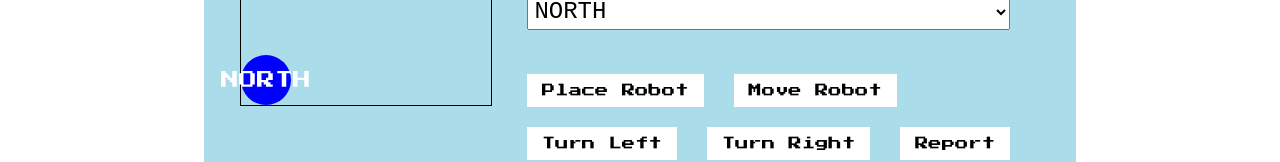
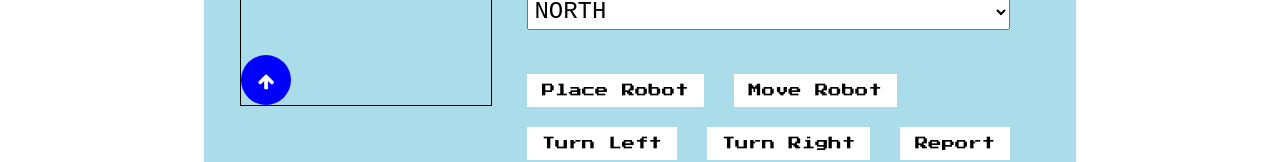
Before and after one commit to chiarazetaa/toy-robot-simulator, an Angular app: page / in a window 1280 px wide. Both pictures are taken after a click on the button "Place Robot". Shown: the part 392-554 px from the top of the page. Built offline with nearby package versions, Linux system fonts and the light colour scheme.

Commit message:
arrows added on the robot

```diff
--- a/src/app/robot-control/robot-control.component.html
+++ b/src/app/robot-control/robot-control.component.html
@@ -2,7 +2,12 @@
 <div class="container">
     <div class="table">
         <div class="robot" *ngIf="robotPlaced" [style.left.px]="x * 50" [style.bottom.px]="y * 50">
-            <span class="direction">{{ direction }}</span>
+            <span class="direction">
+                <span *ngIf="direction === 'NORTH'"><i class="fa fa-arrow-up"></i></span>
+                <span *ngIf="direction === 'SOUTH'"><i class="fa fa-arrow-down"></i></span>
+                <span *ngIf="direction === 'EAST'"><i class="fa fa-arrow-right"></i></span>
+                <span *ngIf="direction === 'WEST'"><i class="fa fa-arrow-left"></i></span>
+            </span>
         </div>
     </div>
     <div class="controls">
--- a/src/index.html
+++ b/src/index.html
@@ -7,6 +7,7 @@
   <link rel="preconnect" href="https://fonts.googleapis.com">
   <link rel="preconnect" href="https://fonts.gstatic.com" crossorigin>
   <link href="https://fonts.googleapis.com/css2?family=Press+Start+2P&display=swap" rel="stylesheet">
+  <link rel="stylesheet" href="https://maxcdn.bootstrapcdn.com/font-awesome/4.7.0/css/font-awesome.min.css">
   <base href="/">
   <meta name="viewport" content="width=device-width, initial-scale=1">
   <link rel="icon" type="image/x-icon" href="favicon.ico">
```
